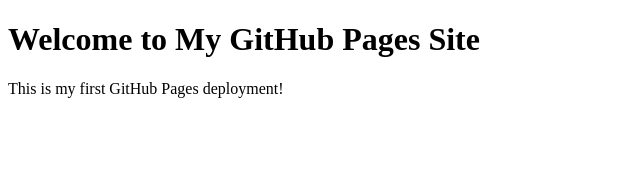
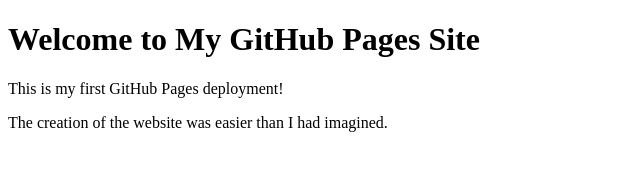
Before and after one commit to DaikiSaito37/my-first-web-app, a plain HTML site: page index.html in a window 1280 px wide. Shown: the whole page, without its empty margins (0-640 px from the left). Drawn offline with Linux system fonts and the light colour scheme.

Commit message:
Add files via upload

```diff
--- a/index.html
+++ b/index.html
@@ -11,6 +11,7 @@
         <p>
             This is <span class="blue">my first</span> GitHub Pages deployment!
         </p>
+        <p>The creation of the website was easier than I had imagined.</p>
     </div>
 </body>
 </html>
```
